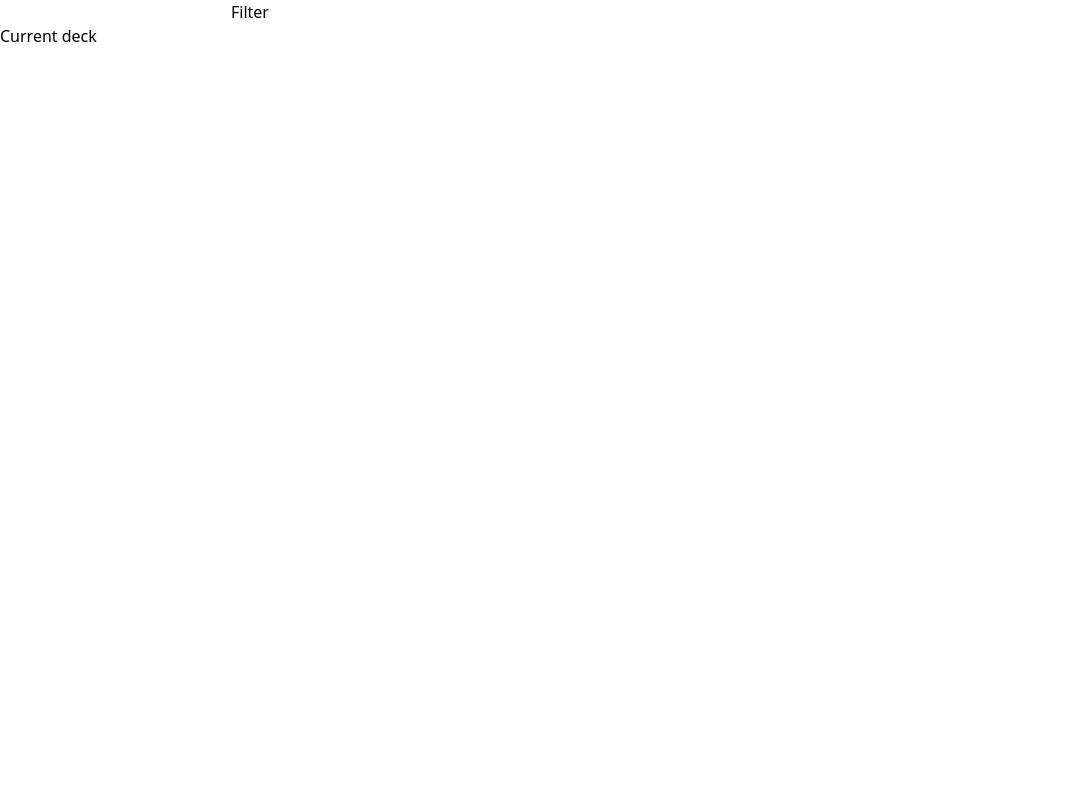
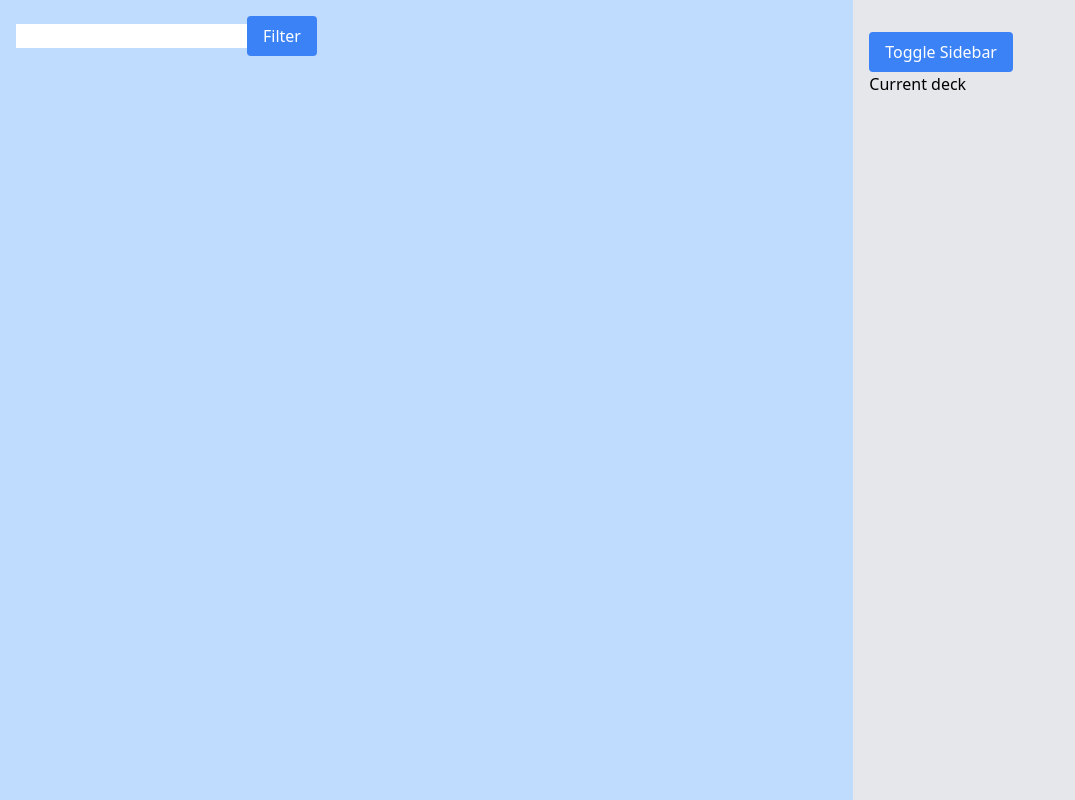
Before and after one commit to augribeiro/pokedeck, an Angular app: page / in a window 1280 px wide. Shown: the whole page, without its empty margins (0-1075 px from the left). Built offline with nearby package versions, Linux system fonts and the light colour scheme.

Commit message:
initial designs on the base structure

```diff
--- a/src/app/app.component.html
+++ b/src/app/app.component.html
@@ -1,2 +1,11 @@
-<poke-card-browser></poke-card-browser>
-<poke-deck-manager></poke-deck-manager>
+<div class="mx-auto h-screen bg-pink-100 flex">
+  <div class="w-2/3 bg-blue-200 p-4" [ngClass]="{'w-full': !expandedSidebar}">
+    <poke-card-browser></poke-card-browser>
+  </div>
+  <div id="sidebar" class="bg-gray-200 p-4 transition-all duration-300"
+    [ngClass]="{'w-1/3': expandedSidebar, 'w-0 hidden': !expandedSidebar }">
+    <button class="bg-blue-500 text-white px-4 py-2 rounded mt-4" (click)="toggleSidebar()">Toggle
+      Sidebar</button>
+    <poke-deck-manager></poke-deck-manager>
+  </div>
+</div>
--- a/src/app/app.component.ts
+++ b/src/app/app.component.ts
@@ -8,10 +8,15 @@ import { DeckEditService } from './deck-manager/service/deck-edit.service';
   styleUrls: ['./app.component.css']
 })
 export class AppComponent implements OnInit {
+  expandedSidebar = true;
 
   constructor() { }
 
   ngOnInit() {
   }
 
+  toggleSidebar() {
+    console.log(1234)
+    this.expandedSidebar === !this.expandedSidebar;
+  }
 }
--- a/src/app/card-browser/card-browser.component.html
+++ b/src/app/card-browser/card-browser.component.html
@@ -1,5 +1,5 @@
 <input type="text" [(ngModel)]="inputValue">
-<button (click)="filter()">Filter</button>
+<button class="bg-blue-500 text-white px-4 py-2 rounded" (click)="filter()">Filter</button>
 
 <li *ngFor="let card of cardList">
   {{ card.name }}
```
Also changed, not shown: 1 other file (tests, documents, lock files or other folders).
